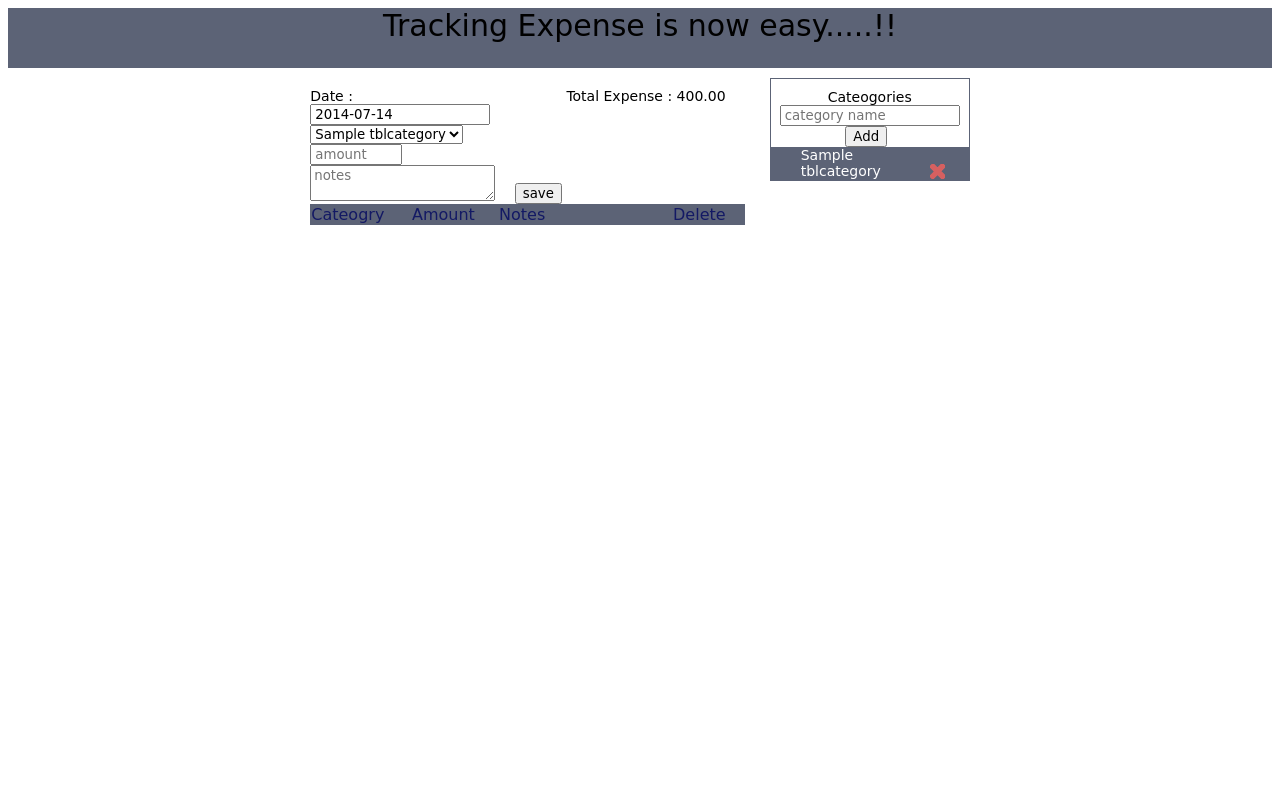
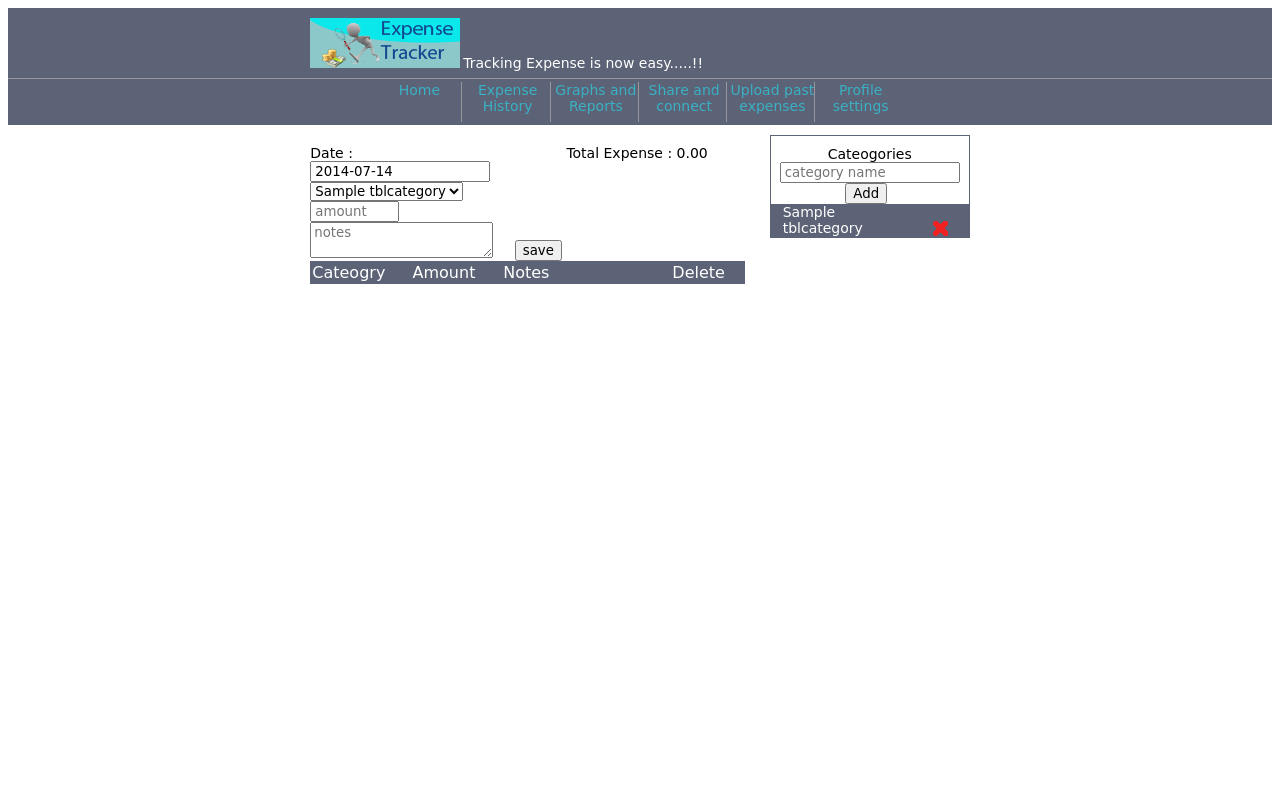
Before and after one commit to kpatel1989/ExpenseManager, a PHP site: page / in a window 1280 px wide. Run offline with PHP 8.4, Linux system fonts and the light colour scheme; tables that the repository leaves empty or names only in its code hold one stand-in row (values such as "Sample post"); data that the repository does not hold is empty.

Commit message:
UI improved. Menu and header added.

```diff
--- a/bussinesslogic/TodaysExpense.php
+++ b/bussinesslogic/TodaysExpense.php
@@ -13,6 +13,7 @@
 		$expenses[$i]['uExpenseId'] = $row['uExpenseId'];
 		$expenses[$i]['strCategory'] = $row['strname'];
 	 	$expenses[$i]['uAmount'] = $row['uAmount'];
+        $expenses[$i]['notes'] = $row['notes'];
 	 	$i++;
 	}
 	$response = array();
--- a/css/ExpenseManager.css
+++ b/css/ExpenseManager.css
@@ -3,18 +3,29 @@
 }
 body {
     text-align: center;
+    font-size: 64%;
 }
 .header{
     height: 60px;
-    text-align: center;
+    text-align: left;
     background-color: #5C6376;
+    padding: 5px;
 }
-
+.headerbody{
+    max-width:660px;
+    margin: 0 auto;
+}
+.logo {
+    width: 150px;
+    height: 50px;
+    margin-top: 5px;
+}
 .title{
     text-align: center;
-    display: block;
+    display: inline-block;
 
-    font-size: 30px;
+    font-size: 14px;
+    color: white;
 }
 
 .page-container{
@@ -22,6 +33,7 @@
     text-align:center;
     display: inline-block;
     width: 100%;
+    font-size: 14px;
 }
 
 .containers{
@@ -60,10 +72,10 @@
 }
 
 input#txtExpense {
-    width: 92px;
+    width: 89px;
 }
 textarea#txtNotes {
-    width: 185px;
+    width: 183px;
 }
 input#btnSave {
     vertical-align: bottom;
@@ -78,16 +90,17 @@
 }
 
 #categoryList label {
-width: 64%;
+width: 69%;
 display: inline-block;
 }
 #tableHeader th {
  text-align: left;
  font-weight: normal;
- color: rgb(19, 25, 100);
+ /* color: rgb(19, 25, 100); */
 }
 table#expenseTable {
     width: 100%;
+    border: 1px solid #5C6376;
 }
 .delete {
     background-image: url(/ExpenseManager/images/close_btn.png);
@@ -103,7 +116,7 @@
     width: 100%;
 }
 #categoryList li {
-    padding-left: 30px;
+    padding-left: 12px;
 }
 #categoryList li:nth-child(odd), #expenseTable tr:nth-child(odd) {
     background-color: #5C6376;
@@ -114,6 +127,7 @@
 }
 #expenseTable th:nth-child(3),#expenseTable td:nth-child(3) {
     width: 40%;
+    padding-left: 5px;
 }
 #expenseTable td:nth-child(2){
     text-align: right;
--- /dev/null
+++ b/css/menu.css
@@ -0,0 +1,24 @@
+div#menu {
+    width: auto;
+    height: 40px;
+    background-color: #5C6376;
+    border-top: 1px solid #989898;
+    padding-bottom: 3px;
+    padding-top: 3px;
+}
+.menuItem {
+    display: inline-block;
+    font-size: 14px;
+    color: rgb(58, 176, 197);
+    border-right: 1px solid #989898;
+}
+.menuItemChild {
+    width: 84px;
+    height: 100%;
+    vertical-align: middle;
+    display: inline-block;
+    cursor: pointer;
+}
+#menu div[class="menuItem"]:last-child {
+    border-right: 0px;
+}
--- /dev/null
+++ b/header.php
@@ -0,0 +1,6 @@
+<div class="header">
+    <div class="headerBody">
+        <img class="logo" src="/ExpenseManager/images/logo.png"/>
+        <div class="title">Tracking Expense is now easy.....!!  </div>
+    </div>
+</div>
--- a/index.html
+++ /dev/null
@@ -1,103 +0,0 @@
-<html>
-<head>
-<meta http-equiv="Content-Type" content="text/html; charset=ISO-8859-1">
-<title>Expense Manager</title>
-<link href="/ExpenseManager/css/jquery-ui-1.10.4.css" rel="stylesheet" type="text/css" />
-<link href="/ExpenseManager/css/style.css" rel="stylesheet" type="text/css" />
-<link href="/ExpenseManager/css/ExpenseManager.css" rel="stylesheet" type="text/css" />
-
-<script src="/ExpenseManager/js/lib/underscore/underscore.js"></script>
-<script src="/ExpenseManager/js/lib/jquery/jquery-1.11.0.js"></script>
-<script src="/ExpenseManager/js/lib/backbone/backbone.js"></script>
-<script src="/ExpenseManager/js/lib/jquery/jquery-ui-1.10.4.js"></script>
-<script src="/ExpenseManager/js/lib/handlebars/handlebars-v1.3.0.js"></script>
-
-
-<script src="/ExpenseManager/js/main.js"></Script>
-<script src="/ExpenseManager/js/constants/StringConstants.js"> </script>
-<script src="/ExpenseManager/js/model/Model.js" type="text/javascript"></script>
-<script src="/ExpenseManager/js/view/View.js" type="text/javascript"></script>
-<script src="/ExpenseManager/js/view/HomeUI.js" type="text/javascript"></script>
-<!-- <script src="/ExpenseManager/js/handles/expenses.handlebars"></script> -->
-<script src="/ExpenseManager/js/ExpenseManager.js" type="text/javascript"></script>
-
-<!-- <script src="/ExpenseManager/js/DateWheel.js" type="text/javascript"></script>-->
- <!-- <script data-main="js/main" src="js/lib/require/require.js"></script> -->
-</head>
-<body>
-<script type="text/template" id="expenseItem">
-	<tr>
-		<td><%= strCategory %> </td>
-		<td><%= uAmount %> </td>
-		<td><%= notes %> </td>
-		<td><input id="btnDeleteExpense" type="button" class="delete expense" />
-			<input id="<%=ExpenseManager.StringConstants.InitExpenseInputField +uExpenseId %>" type="hidden" value="<%= uExpenseId %>"/>
-		</td>
-	</tr>
-</script>
-
-<script type="text/template" id="categoryItem">
-	<li>
-        <label> <%= strCategory %></label>
-        <input id="btnDeleteCategory" type="button" class="delete category" />
-        <input id="<%=ExpenseManager.StringConstants.InitCategoryInputField + uCategoryId%>" type="hidden" value="<%= uCategoryId %>"/>
-
-	</li>
-</script>
-<!--
-<a href="/ExpenseManager/SRS.htm"> S.R.S.</a>
-<div style="width:300px;height:150px" id="dateWheel">
-
-</div>
-<div id="touchResponse"></div>
--->
-
-<div class="header">
-    <img class="logo"/>
-    <div class="title">Tracking Expense is now easy.....!!  </div>
-</div>
-    <div class="page-container">
-<div class="left containers">
-    <div id="addExpense">
-    <div>
-        <div>Date :
-        <input type="text" id="TodayDate" value=" " readonly />
-        </div>
-
-        <select id="cmbCategory">
-        </select>
-        <input type="text" id="txtExpense" value="" placeholder="amount"/>
-        <textarea id='txtNotes' placeholder="notes"></textarea>
-    </div>
-    <input type="button" id="btnSave" name="Save" value="save" />
-        <div>Total Expense : <label id="txtTotalExpense">400.00</label> </div>
-    </div>
-    <div id="todaysExpense">
-    <table id="expenseTable" cellspacing=0>
-        <tbody id="expenseTablebody">
-            <tr id="tableHeader">
-                <th>Cateogry</th>
-                <th>Amount</th>
-                <th>Notes</th>
-                <th>Delete</th>
-            </tr>
-        </tbody>
-    </table>
-    </div>
- </div>
-<div class="center containers">
-    <div>Cateogories</div>
-    <div id="addCategory">
-        <input type="text" id="txtCategoryName" placeholder="category name"/>
-        <input type="button" id="btnAddCategory" value="Add"/>
-        <ul id="categoryList">
-
-        </ul>
-    </div>
-</div>
-<div class="right">
-
-</div>
-    </div>
-</body>
-</html>
--- /dev/null
+++ b/index.php
@@ -0,0 +1,102 @@
+<html>
+<head>
+<meta http-equiv="Content-Type" content="text/html; charset=ISO-8859-1">
+<title>Expense Manager</title>
+<link href="/ExpenseManager/css/jquery-ui-1.10.4.css" rel="stylesheet" type="text/css" />
+<link href="/ExpenseManager/css/style.css" rel="stylesheet" type="text/css" />
+<link href="/ExpenseManager/css/menu.css" rel="stylesheet" type="text/css" />
+<link href="/ExpenseManager/css/ExpenseManager.css" rel="stylesheet" type="text/css" />
+
+<script src="/ExpenseManager/js/lib/underscore/underscore.js"></script>
+<script src="/ExpenseManager/js/lib/jquery/jquery-1.11.0.js"></script>
+<script src="/ExpenseManager/js/lib/backbone/backbone.js"></script>
+<script src="/ExpenseManager/js/lib/jquery/jquery-ui-1.10.4.js"></script>
+<script src="/ExpenseManager/js/lib/handlebars/handlebars-v1.3.0.js"></script>
+
+
+<script src="/ExpenseManager/js/main.js"></Script>
+<script src="/ExpenseManager/js/constants/StringConstants.js"> </script>
+<script src="/ExpenseManager/js/model/Model.js" type="text/javascript"></script>
+<script src="/ExpenseManager/js/view/View.js" type="text/javascript"></script>
+<script src="/ExpenseManager/js/view/HomeUI.js" type="text/javascript"></script>
+<!-- <script src="/ExpenseManager/js/handles/expenses.handlebars"></script> -->
+<script src="/ExpenseManager/js/ExpenseManager.js" type="text/javascript"></script>
+
+<!-- <script src="/ExpenseManager/js/DateWheel.js" type="text/javascript"></script>-->
+ <!-- <script data-main="js/main" src="js/lib/require/require.js"></script> -->
+</head>
+<body>
+    <script type="text/template" id="expenseItem">
+        <tr>
+            <td><%= strCategory %> </td>
+            <td><%= uAmount %> </td>
+            <td><%= notes %> </td>
+            <td><input id="btnDeleteExpense" type="button" class="delete expense" />
+                <input id="<%=ExpenseManager.StringConstants.InitExpenseInputField +uExpenseId %>" type="hidden" value="<%= uExpenseId %>"/>
+            </td>
+        </tr>
+    </script>
+
+    <script type="text/template" id="categoryItem">
+        <li>
+            <label> <%= strCategory %></label>
+            <input id="btnDeleteCategory" type="button" class="delete category" />
+            <input id="<%=ExpenseManager.StringConstants.InitCategoryInputField + uCategoryId%>" type="hidden" value="<%= uCategoryId %>"/>
+
+        </li>
+    </script>
+    <!--
+    <a href="/ExpenseManager/SRS.htm"> S.R.S.</a>
+    <div style="width:300px;height:150px" id="dateWheel">
+
+    </div>
+    <div id="touchResponse"></div>
+    -->
+
+    <?php include 'header.php'?>
+    <?php include 'menu.php'; ?>
+    <div class="page-container">
+        <div class="left containers">
+            <div id="addExpense">
+            <div>
+                <div>Date :
+                <input type="text" id="TodayDate" value=" " readonly />
+                </div>
+
+                <select id="cmbCategory">
+                </select>
+                <input type="text" id="txtExpense" value="" placeholder="amount"/>
+                <textarea id='txtNotes' placeholder="notes"></textarea>
+            </div>
+            <input type="button" id="btnSave" name="Save" value="save" />
+                <div>Total Expense : <label id="txtTotalExpense"></label> </div>
+            </div>
+            <div id="todaysExpense">
+            <table id="expenseTable" cellspacing=0>
+                <tbody id="expenseTablebody">
+                    <tr id="tableHeader">
+                        <th>Cateogry</th>
+                        <th>Amount</th>
+                        <th>Notes</th>
+                        <th>Delete</th>
+                    </tr>
+                </tbody>
+            </table>
+            </div>
+         </div>
+        <div class="center containers">
+            <div>Cateogories</div>
+            <div id="addCategory">
+                <input type="text" id="txtCategoryName" placeholder="category name"/>
+                <input type="button" id="btnAddCategory" value="Add"/>
+                <ul id="categoryList">
+
+                </ul>
+            </div>
+        </div>
+        <div class="right">
+
+        </div>
+    </div>
+</body>
+</html>
--- a/js/model/Model.js
+++ b/js/model/Model.js
@@ -116,14 +116,14 @@
 		strCategory : '',
 		notes : "",
 		uAmount : 0.0,
-		date : '',
 		uExpenseId : -1
 	},
 	initialize : function(data){
-		this.date = new Date();
+		data.uAmount= parseFloat(data.uAmount).toFixed(2);
 		this.uAmount = data.uAmount;
 		this.strCategory = data.strCategory;
 		this.uExpenseId = data.uExpenseId;
+        this.notes = data.notes;
 		console.log("DailyExpense model initailized");
 	}
 });
--- a/js/view/View.js
+++ b/js/view/View.js
@@ -3,9 +3,11 @@
 	tagName : 'tbody',
 	model : null,
 	template : null,
+    totalExpense : null,
 
 	initialize : function(expenses){
 		this.template = _.template( $("#expenseItem").html());
+        this.totalExpense = $("#txtTotalExpense")[0];
 		this.model = expenses;
 		console.log("DailyExpense view initialised");
 	},
@@ -20,8 +22,11 @@
 		var oExpenseList = this;
         this.clearExpenseTable();
 		this.model.each(function(expense){
-			oExpenseList.$el[0].innerHTML += oExpenseList.template(expense.toJSON());
+            element = $(oExpenseList.template(expense.toJSON()))[0];
+			$(element).hide().appendTo(oExpenseList.$el[0]).fadeIn(500);
+            //oExpenseList.$el[0].append().fadeIn(100);
 		});
+        this.setTotalExpense();
 	},
     clearExpenseTable : function(){
         tableHeader = $("#tableHeader")[0];
@@ -32,7 +37,17 @@
     },
     addNewExpense : function(expense){
         this.model.add(expense);
-        this.$el[0].innerHTML += this.template(expense.toJSON());
+        element = $(this.template(expense.toJSON()))[0];
+        $(element).hide().appendTo(this.$el[0]).fadeIn(500);
+        //this.$el[0].append(this.template(expense.toJSON())).fadeIn(100);
+        this.setTotalExpense();
+    },
+    setTotalExpense : function(){
+        var total = 0.0;
+        this.model.each(function(expense){
+            total += parseFloat(expense.uAmount);
+        });
+        this.totalExpense.innerHTML = parseFloat(total).toFixed(2);
     },
     onDeleteExpenseBtnClick : function(evt){
         var row = evt.target.parentNode.parentNode;
@@ -50,6 +65,7 @@
     },
     removeExpense : function(row){
         row.parentNode.removeChild(row);
+        this.setTotalExpense();
     }
 });
 
--- /dev/null
+++ b/menu.php
@@ -0,0 +1,32 @@
+<div id="menu">
+    <div id="home" class="menuItem">
+        <div class="menuItemChild">
+            Home
+        </div>
+    </div>
+    <div id="expenseHistory" class="menuItem">
+        <div class="menuItemChild">
+            Expense History
+        </div>
+    </div>
+    <div id="graphsAndReports" class="menuItem">
+        <div class="menuItemChild">
+            Graphs and Reports
+        </div>
+    </div>
+    <div id="shareAndConnect" class="menuItem">
+        <div class="menuItemChild">
+            Share and connect
+        </div>
+    </div>
+    <div id="uploadPastExpense" class="menuItem">
+        <div class="menuItemChild">
+            Upload past expenses
+        </div>
+    </div>
+    <div id="profileSettings" class="menuItem">
+        <div class="menuItemChild">
+            Profile settings
+        </div>
+    </div>
+</div>
```
Also changed, not shown: bussinesslogic/SaveExpense.php (+17 -12 lines), images/close_btn.png, images/logo.png (added).
